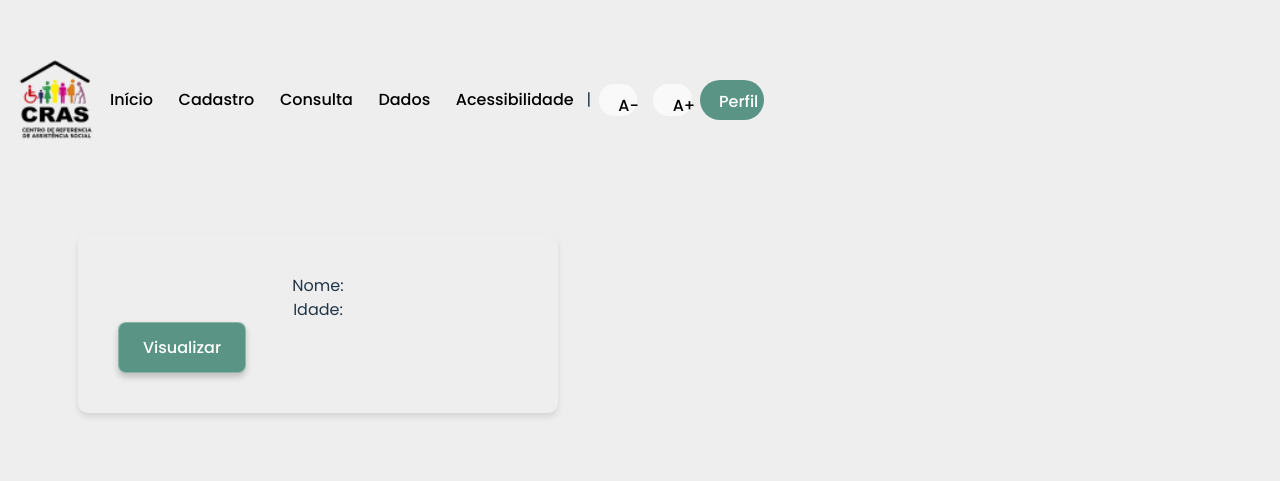
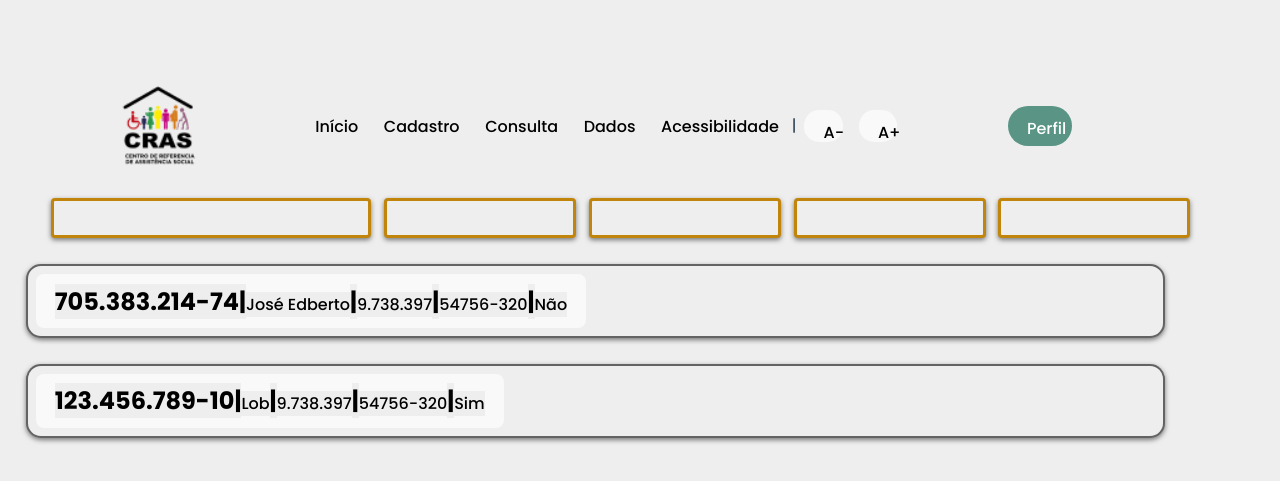
Before and after one commit to KarolynneFreire/projeto-start-ia, a React (Vite) app in the folder front/projetostartia/: page /start-projeto/consulta in a window 1280 px wide. Shown: the part 133-614 px from the top of the page. Built offline with nearby package versions, Linux system fonts and the light colour scheme; data requests are answered from the project's data file.

Commit message:
começando tela de consulta e api de consulta

```diff
--- /dev/null
+++ b/front/projetostartia/db.json
@@ -0,0 +1,18 @@
+{
+    "posts": [
+        {
+            "Cpf": "705.383.214-74",
+            "Nome": "José Edberto",
+            "Rg": "9.738.397",
+            "Cep" : "54756-320",
+            "Vune" : "Não"
+        },
+        {
+            "Cpf": "123.456.789-10",
+            "Nome": "Lob",
+            "Rg": "9.738.397",
+            "Cep" : "54756-320",
+            "Vune" : "Sim"
+        }
+    ]
+}
--- a/front/projetostartia/package.json
+++ b/front/projetostartia/package.json
@@ -6,18 +6,20 @@
   "scripts": {
     "dev": "vite",
     "build": "vite build",
+    "backend": "json-server --watch db.json --port 4000",
     "lint": "eslint .",
     "preview": "vite preview"
   },
   "dependencies": {
     "axios": "^1.7.7",
+    "json-server": "^1.0.0-beta.2",
     "react": "^18.3.1",
     "react-chatbot-kit": "^2.2.2",
     "react-chatbotify": "^2.0.0-beta.7",
     "react-circular-progressbar": "^2.1.0",
-    "react-router-dom": "^6.26.1",
     "react-dom": "^18.3.1",
     "react-draggable": "^4.4.6",
+    "react-router-dom": "^6.26.1",
     "react-simple-chatbot": "^0.5.0"
   },
   "devDependencies": {
--- a/front/projetostartia/src/assets/components/Navbar.jsx
+++ b/front/projetostartia/src/assets/components/Navbar.jsx
@@ -11,7 +11,7 @@ const Navbar = () => {
         <ul>
           <img src={logoNavBar} alt="" className='Nav-img' />
           <div className='Nav-div'>
-            <li><Link to="/start-projeto/" className='Nav-div-link'>Início</Link></li>
+            <li><Link to="/" className='Nav-div-link'>Início</Link></li>
             <li><Link to="/start-projeto/cadastro" className='Nav-div-link'>Cadastro</Link></li>
             <li><Link to="/start-projeto/consulta" className='Nav-div-link'>Consulta</Link></li>
             <li><Link to="" className='Nav-div-link'>Dados</Link></li>
--- a/front/projetostartia/src/assets/css/Cadastro.css
+++ b/front/projetostartia/src/assets/css/Cadastro.css
@@ -12,16 +12,16 @@
     border-radius: 5px;
 }
 
-h1{
+.Cadastro h1{
     text-align: center;
     padding-top: 2vh;
 }
 
-p{
+.Cadastro p{
     text-align: center;
 }
 
-form span{
+.Cadastro form span{
     display: block;
     position: relative;
     width: 50%;
@@ -50,11 +50,11 @@ form span{
     align-items: center;
 }
 
-input{
+.Cadastro input{
     padding-left: 1vw;
 }
 
-select{
+.Cadastro select{
     padding-left: 1vw;
 }
 .form-btn-cadastro {
--- /dev/null
+++ b/front/projetostartia/src/assets/css/Consulta.css
@@ -0,0 +1,38 @@
+.consulta-pesquisa {
+    display: flex;
+    justify-content: flex-start;
+    margin-left: 3vw;
+}
+
+.input-pesquisa {
+    height: 5vh;
+    width: 15vw;
+    border: 3px solid rgba(194, 133, 12, 1);
+    box-shadow: 0 2px 5px rgba(0, 0, 0, 0.5);
+    border-radius: 4px;
+    margin-left: 1vw;
+    margin-top: 2vh;
+}
+
+#nome {
+    width: 25vw;
+}
+
+.dados-pessoa {
+    margin: 2vw;
+    box-shadow: 0px 2px 5px 0px rgba(0, 0, 0, 0.5);
+    border-radius: 15px;
+    border: 2px solid #00000094;
+    padding: 1vh;
+}
+
+
+.btn-pessoa {
+    cursor: pointer;
+    border: none;
+    display: flex;
+    align-items: baseline;
+}
+
+.btn-pessoa h2{
+}
--- a/front/projetostartia/src/assets/routes/Cadastro.jsx
+++ b/front/projetostartia/src/assets/routes/Cadastro.jsx
@@ -37,7 +37,7 @@ const Cadastro = () => {
     }, [cep]);
 
     return (
-        <div>
+        <div className='Cadastro'>
             <h1>Cadastro de usuário</h1>
             <p>Cadastre um novo usuário</p><br />
             <form action=''>
@@ -80,7 +80,7 @@ const Cadastro = () => {
                 <div className='container'>{/*Endereço começo*/}
                     <div className='container-products'>
                         <label htmlFor='cep'>Cep</label>
-                        <input type='number' className='Cadastro-inputs' id='cep' placeholder='00000000' value={cep} onChange={handleCEPChange}/><br />
+                        <input type='number' className='Cadastro-inputs' id='cep' placeholder='00000000' value={cep} onChange={handleCEPChange} /><br />
                         <label htmlFor='uf'>Estado</label>
                         <select name='uf' id='uf' className='Cadastro-inputs-select'>
                             <option value={user.state}>{user.state}</option>
@@ -115,13 +115,13 @@ const Cadastro = () => {
                     </div>
                     <div className='container-products'>
                         <label htmlFor='cidade'>Cidade</label>
-                        <input type='text' className='Cadastro-inputs' id='cidade' placeholder='ex: Recife' value={user.city}/><br />
+                        <input type='text' className='Cadastro-inputs' id='cidade' placeholder='ex: Recife' value={user.city} /><br />
                         <label htmlFor='bairro'>Bairro</label>
-                        <input type='text' className='Cadastro-inputs' id='bairro' placeholder='ex: Boa Vista' value={user.neighborhood}/><br />
+                        <input type='text' className='Cadastro-inputs' id='bairro' placeholder='ex: Boa Vista' value={user.neighborhood} /><br />
                     </div>
                     <div className='container-products'>
                         <label htmlFor='rua'>Rua</label>
-                        <input type='text' className='Cadastro-inputs' id='rua' placeholder='ex: Cais do Apolo' value={user.street}/><br />
+                        <input type='text' className='Cadastro-inputs' id='rua' placeholder='ex: Cais do Apolo' value={user.street} /><br />
                         <label htmlFor='n-endereco'>Nº da casa</label>
                         <input type='number' className='Cadastro-inputs' id='n-endereco' placeholder='ex: 925' /><br />
                     </div>
--- a/front/projetostartia/src/assets/routes/Consulta.jsx
+++ b/front/projetostartia/src/assets/routes/Consulta.jsx
@@ -1,11 +1,51 @@
 import React from 'react';
-import UserCard from '../../components/UserCard/UserCard.jsx';
+import { useState, useEffect } from 'react';
+import axios from 'axios';
+
+import '../css/Consulta.css'
+
+function Consulta() {
+
+  const [posts, setPosts] = useState([]);
+
+  useEffect(() => {
+    axios.get('http://localhost:4000/posts')
+
+      .then(response => {
+        setPosts(response.data);
+      })
+      .catch(error => {
+        console.error(error);
+      });
+  }, []);
 
 
-function Consulta() {
   return (
     <div>
-       <UserCard />
+      <div className='consulta-pesquisa'>
+        <input type="search" id='nome' className='input-pesquisa' />
+        <input type="search" name="" id="" className='input-pesquisa' />
+        <input type="search" name="" id="" className='input-pesquisa' />
+        <input type="search" name="" id="" className='input-pesquisa' />
+        <input type="search" name="" id="" className='input-pesquisa' />
+      </div>
+      <div>
+        {posts.map(post => (
+          <div key={post.Nome} className='dados-pessoa'>
+            <button className='btn-pessoa'>
+              <h2>{post.Cpf}</h2>
+              <h2>|</h2>
+              <p>{post.Nome}</p>
+              <h2>|</h2>
+              <p>{post.Rg}</p>
+              <h2>|</h2>
+              <p>{post.Cep}</p>
+              <h2>|</h2>
+              <p>{post.Vune}</p>
+            </button>
+          </div>
+        ))}
+      </div>
     </div>
   );
 }
--- a/front/projetostartia/src/main.jsx
+++ b/front/projetostartia/src/main.jsx
@@ -17,7 +17,7 @@ const router = createBrowserRouter([
     errorElement: <ErrorPage />,
     children: [
       {
-        path: "/start-projeto/",
+        path: "/",
         element: <Home />, // Define a rota para Home como default para "/start-projeto/"
       },
       {
```
Also changed, not shown: 2 other files (tests, documents, lock files or other folders). Lines whose indentation alone changed are shown as unchanged.
